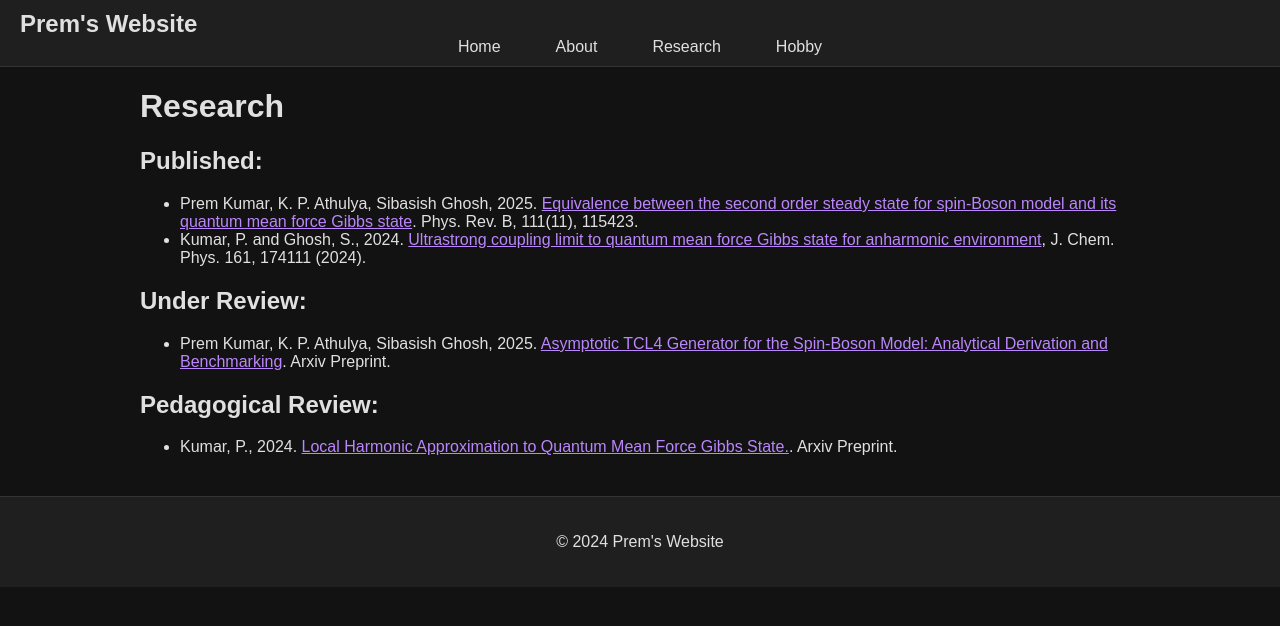
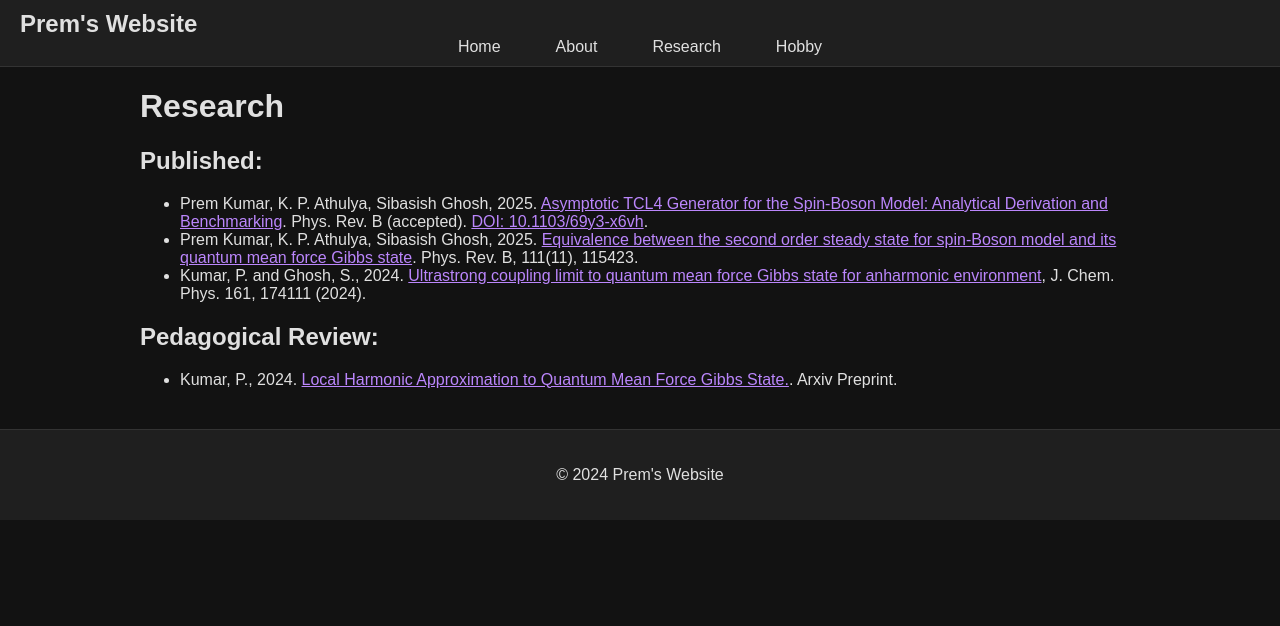
Before and after one commit to prem314/prem314.github.io, a Jekyll site: the page built from research.md, in a window 1280 px wide. Shown: the top 626 px of the page. Built offline with Jekyll 4.4.1, drawn with Linux system fonts in a browser that asks for light colours; comment, search, counter and statistics services are not loaded.

Commit message:
Added link to second prb paper. Cleaned latex temp files

```diff
--- a/research.md
+++ b/research.md
@@ -6,11 +6,9 @@ title: Research
 # Research
 
 ## Published:
+  - Prem Kumar, K. P. Athulya, Sibasish Ghosh, 2025. [Asymptotic TCL4 Generator for the Spin-Boson Model: Analytical Derivation and Benchmarking](./tcl4_dynamics_paper.md). Phys. Rev. B (accepted). [DOI: 10.1103/69y3-x6vh](https://doi.org/10.1103/69y3-x6vh).
   - Prem Kumar, K. P. Athulya, Sibasish Ghosh, 2025. [Equivalence between the second order steady state for spin-Boson model and its quantum mean force Gibbs state](./tcl4_paper.md). Phys. Rev. B, 111(11), 115423.
   - Kumar, P. and Ghosh, S., 2024. [Ultrastrong coupling limit to quantum mean force Gibbs state for anharmonic environment](./ultrastrong_coupling_limit_to_quantum_mean_force_gibbs_state_for_anharmonic_environment_prem_kumar_sibasish_ghosh_paper.md), J. Chem. Phys. 161, 174111 (2024).
 
-## Under Review:
-  - Prem Kumar, K. P. Athulya, Sibasish Ghosh, 2025. [Asymptotic TCL4 Generator for the Spin-Boson Model: Analytical Derivation and Benchmarking](./tcl4_dynamics_paper.md). Arxiv Preprint.
-
 ## Pedagogical Review:
   - Kumar, P., 2024. [Local Harmonic Approximation to Quantum Mean Force Gibbs State.](./Local_Harmonic_Approximation_to_Quantum_Mean_Force_Gibbs_State_my_paper.md). Arxiv Preprint.
```
Also changed, not shown: AGENTS.md (added, +28 -0 lines), tcl4_dynamics_paper.md (+1 -0 lines), 1 other file.
